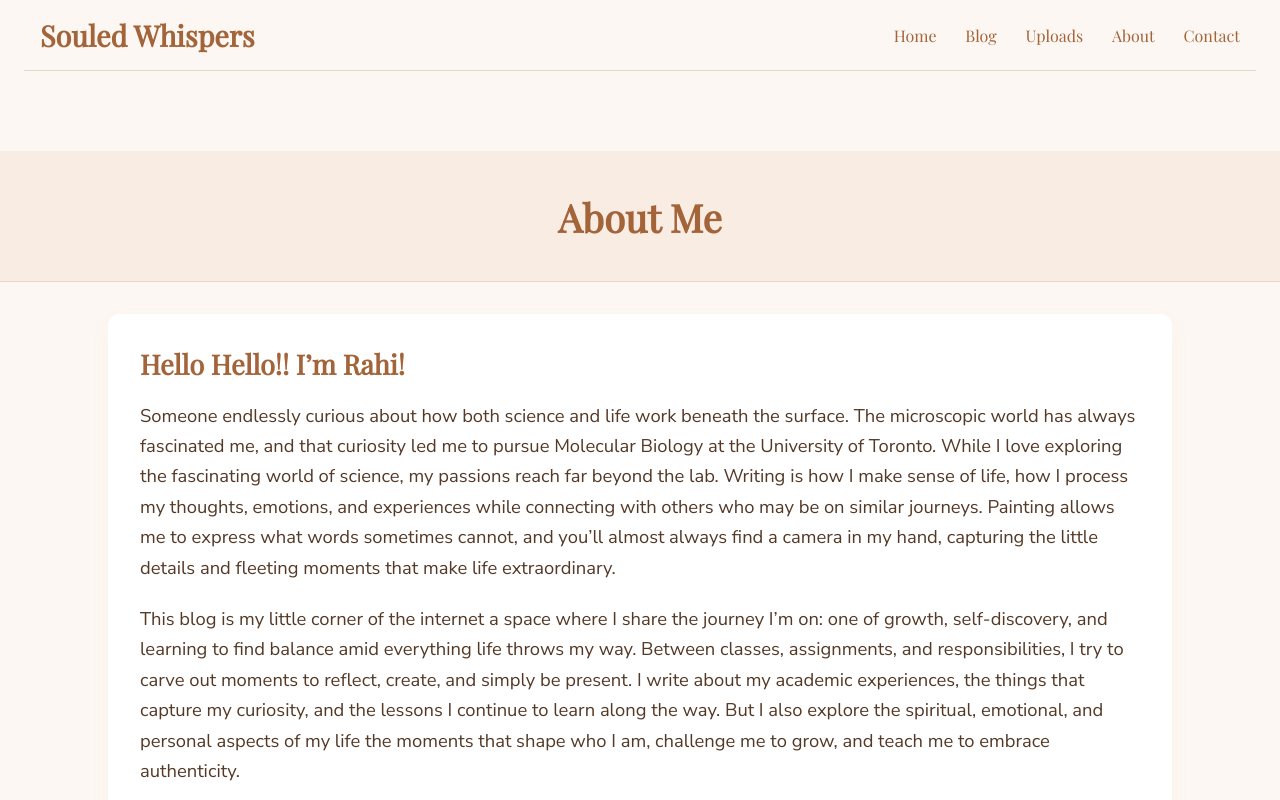
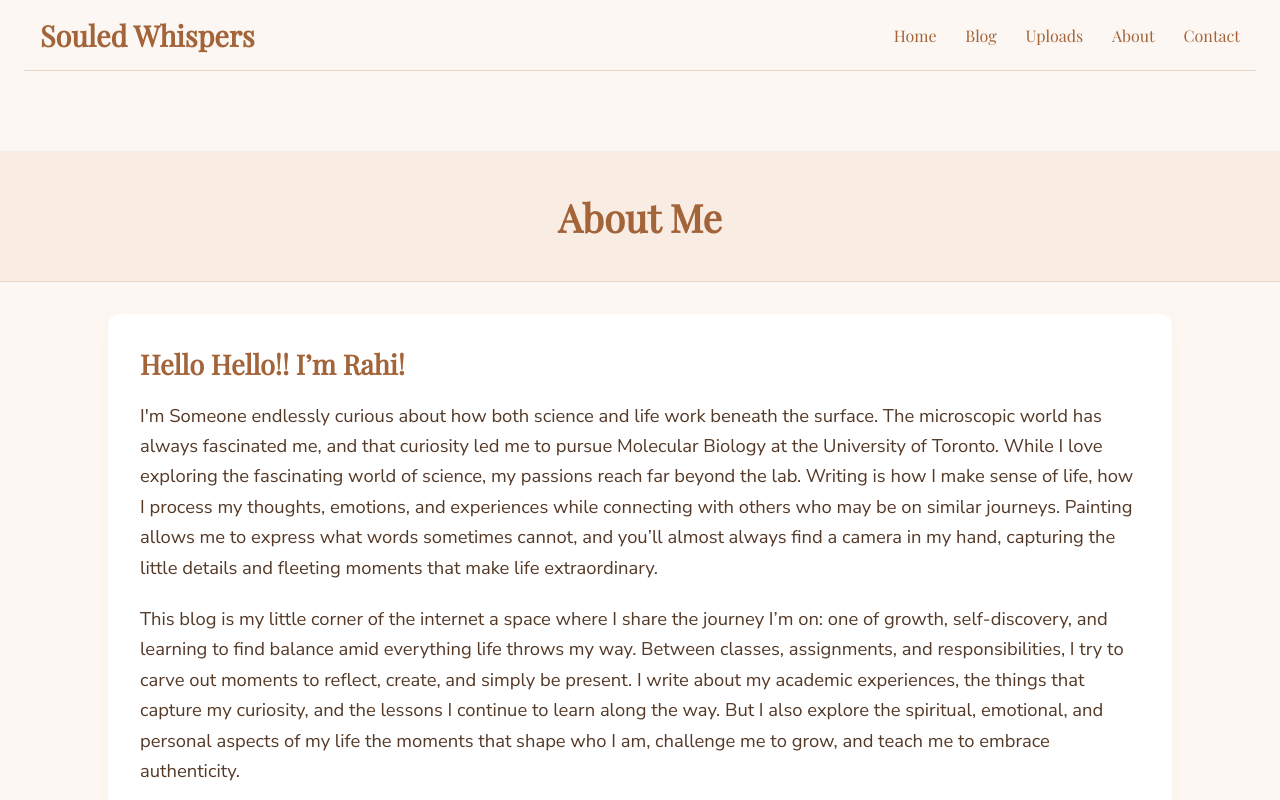
Before and after one commit to Bhavya26505/Blog-, a React (Vite) app: page /about in a window 1280 px wide. Shown: the top 800 px of the page. Built offline with nearby package versions, Linux system fonts and the light colour scheme.

Commit message:
little change

```diff
--- a/src/pages/About.jsx
+++ b/src/pages/About.jsx
@@ -65,7 +65,7 @@ export default function About() {
             fontSize: "1.15em",
           }}
         >
-          Someone endlessly curious about how both science and life work beneath
+          I'm Someone endlessly curious about how both science and life work beneath
           the surface. The microscopic world has always fascinated me, and that
           curiosity led me to pursue Molecular Biology at the University of
           Toronto. While I love exploring the fascinating world of science, my
```
